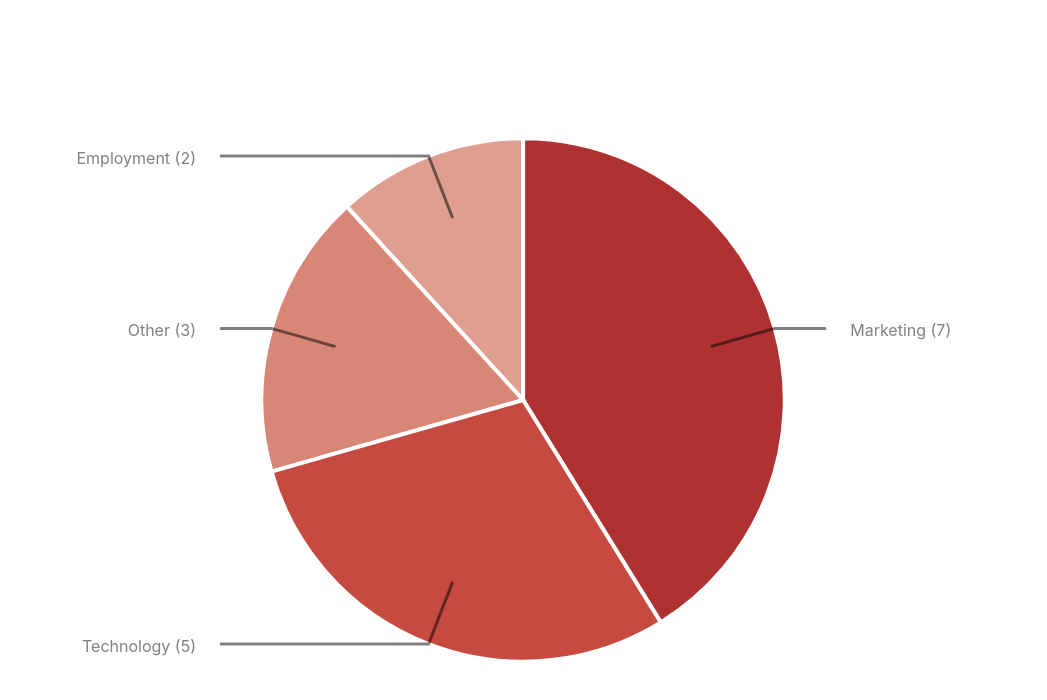
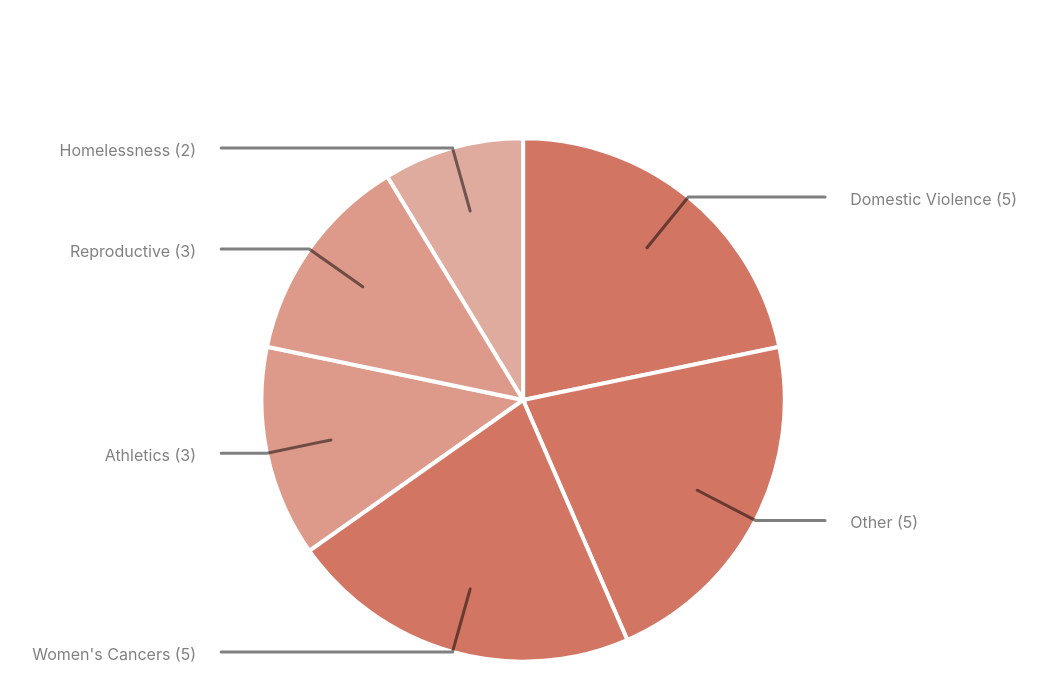
Before and after one commit to global-lab/win-health, a plain HTML site: page index.html in a window 1280 px wide. Shown: the whole page, without its empty margins (188-1235 px from the left). Drawn offline with nearby package versions, Linux system fonts and the light colour scheme.

Commit message:
added halth pie chart

```diff
--- a/index.html
+++ b/index.html
@@ -19,7 +19,7 @@
             integrity="sha384-JjSmVgyd0p3pXB1rRibZUAYoIIy6OrQ6VrjIEaFf/nJGzIxFDsf4x0xIM+B07jRM"
             crossorigin="anonymous"></script>
     <script type="text/javascript" src="//cdnjs.cloudflare.com/ajax/libs/dat-gui/0.5/dat.gui.min.js"></script>
-    <script src="script-business.js"></script>
+    <script src="script-health.js"></script>
 </head>
 <body>
 <div id="viz">
--- a/script-business.js
+++ b/script-health.js
@@ -4,7 +4,7 @@ window.onload = function () {
     // window.addEventListener("resize", onWindowResize());
     d3.csv('data/data-other.csv').then(d => {
         let cat_dict = {};
-        let cat = "Business";
+        let cat = "Health";
         //find sub categories for each of our categories
         let sub_categories = d.filter(e => e.Category === cat).map(e => e.Sub_Category);
         // only get the unique ones
```
